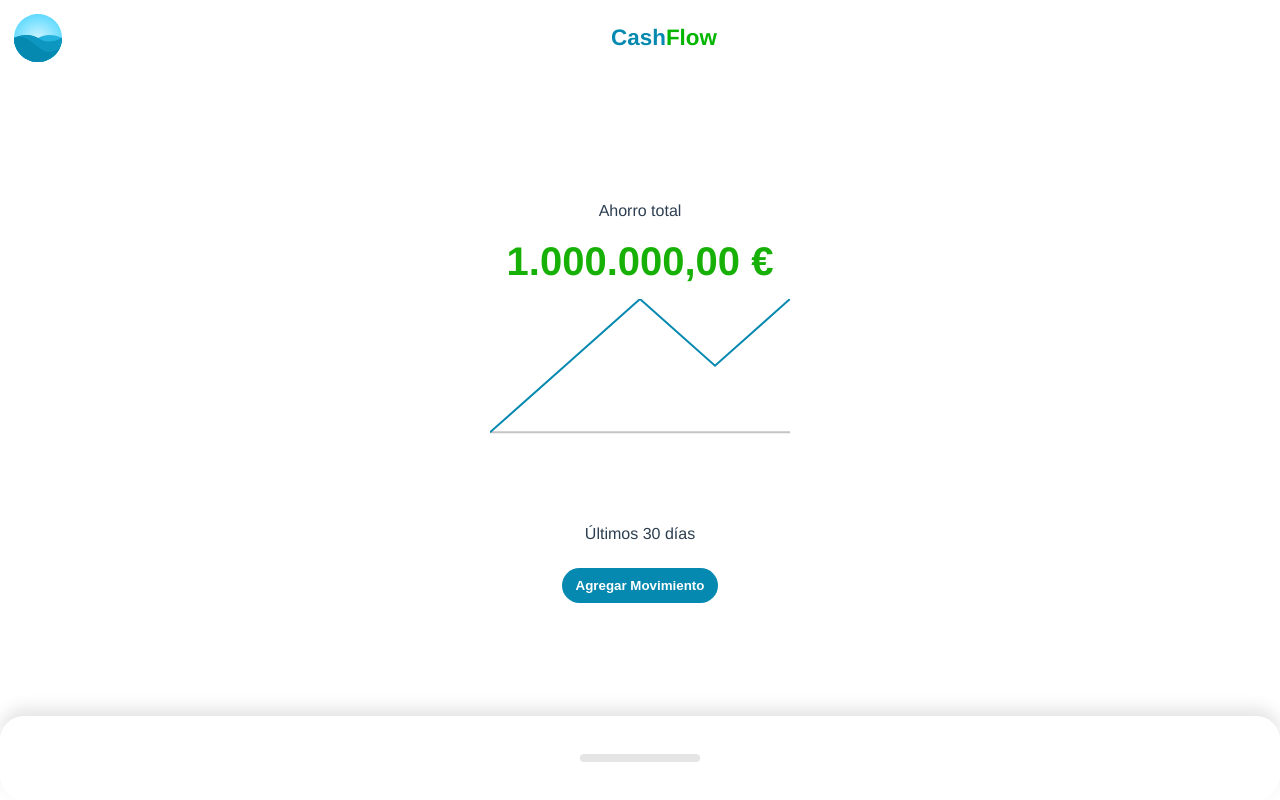
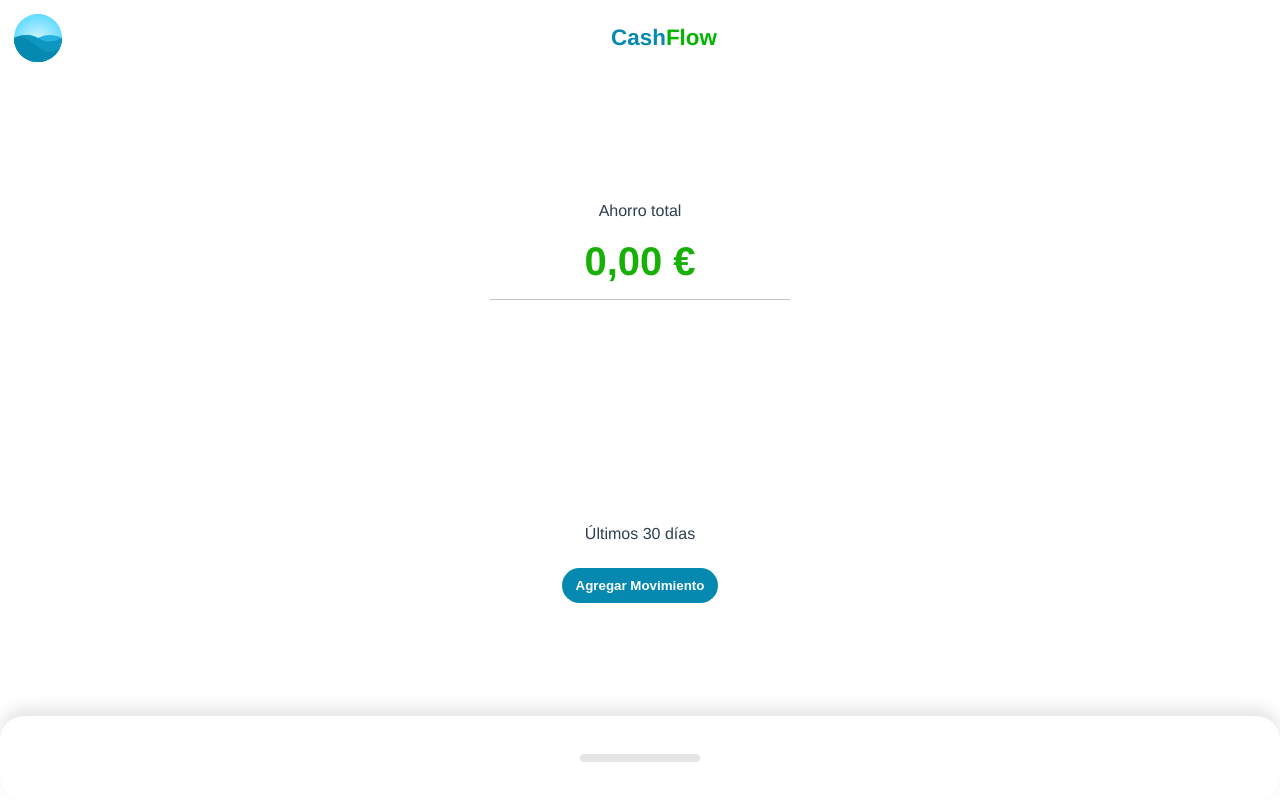
Before and after one commit to ljmarquezg/platzi-vue-cashflow, a Vue app: page / in a window 1280 px wide. Built offline with nearby package versions, Linux system fonts and the light colour scheme.

Commit message:
feat: Persistencia

```diff
--- a/src/components/FormComponent.vue
+++ b/src/components/FormComponent.vue
@@ -97,6 +97,10 @@ const addMovement = () => {
     time: new Date(),
     id: Math.random().toString(36)
   });
+  title.value = "";
+  amount.value = 0;
+  description.value = "";
+  movementsType.value = "Ingreso";
 };
 
 const closeModal = () => emit("closeViewModalMovement");
--- a/src/components/Home.vue
+++ b/src/components/Home.vue
@@ -10,12 +10,13 @@
       <ResumeIndex
         :label="'Ahorro total'"
         :amount="amount"
-        :total-amount="1000000"
+        :total-amount="totalAmount"
       >
         <!-- Graphic section -->
         <template #graphic>
           <GraphicComponent
             :amounts="amounts"
+            @select="select"
           />
         </template>
 
@@ -60,36 +61,7 @@ export default {
     return {
       label: null,
       amount: null,
-      movements: [
-        {
-          id: "0003",
-          time: new Date("2024-04-01"),
-          title: "Ingreso de nómina",
-          description: "Ingreso de nómina mes de marzo",
-          amount: 100
-        },
-        {
-          id: "0004",
-          time: new Date("2024-04-02"),
-          title: "Ingreso de nómina",
-          description: "Ingreso de nómina mes de abril",
-          amount: 100
-        },
-        {
-          id: "0003",
-          time: new Date("2024-04-03"),
-          title: "Ingreso de nómina",
-          description: "Ingreso de nómina mes de mayo",
-          amount: -100
-        },
-        {
-          id: "0006",
-          time: new Date("2024-04-03"),
-          title: "Ingreso de nómina",
-          description: "Ingreso de nómina mes de junio",
-          amount: 100
-        }
-      ]
+      movements: []
     };
   },
   computed: {
@@ -109,14 +81,36 @@ export default {
           return suma + movement;
         }, 0);
       });
+    },
+    totalAmount() {
+      return this.movements.reduce((suma, movement) => {
+        return suma + movement.amount;
+      }, 0);
     }
   },
   methods: {
     updateMovements(movement) {
       this.movements.push(movement);
+      this.save();
     },
     removeItem(id) {
       this.movements = this.movements.filter(movement => movement.id !== id);
+      this.save();
+    },
+    save() {
+      localStorage.setItem("movements", JSON.stringify(this.movements));
+    },
+    select(value){
+      this.amount = value;
+    }
+  },
+  mounted() {
+    const movements = JSON.parse(localStorage.getItem("movements"));
+
+    if (Array.isArray(movements)) {
+      this.movements = movements.map(movement => {
+        return { ...movement, time: new Date(movement.time) };
+      });
     }
   }
 };
--- a/src/components/Resume/GraphicComponent.vue
+++ b/src/components/Resume/GraphicComponent.vue
@@ -9,10 +9,10 @@
       <line
         stroke="#c4c4c4"
         stroke-width="2"
-        x1="zero"
-        :y1="zero"
-        x2="300"
-        :y2="zero"
+        x1="0"
+        :y1="zero || 0"
+        :x2="width"
+        :y2="zero || 0"
       />
 
       <polyline
@@ -29,7 +29,7 @@
         :x1="pointer"
         y1="0"
         :x2="pointer"
-        y2="200"
+        :y2="height || 0"
       />
     </svg>
     <p>Últimos 30 días</p>
@@ -37,12 +37,12 @@
 </template>
 
 <script setup>
-import { computed, defineProps, ref, toRefs } from "vue";
+import { computed, defineEmits, defineProps, ref, toRefs, watch } from "vue";
 
 const props = defineProps({
   amounts: {
     type: Array,
-    default: () => []
+    default: () => [0]
   }
 });
 
@@ -51,14 +51,14 @@ const { amounts } = toRefs(props);
 const width = 300;
 const height = 200;
 const viewBox = ref(`0 0 ${width} ${height}`);
-const min = Math.min(...amounts.value);
-const max = Math.max(...amounts.value);
 
 const zero = computed(() => {
   return amountToPixels(0);
 });
 
 const amountToPixels = (amountValue) => {
+  const min = Math.min(...amounts.value);
+  const max = Math.max(...amounts.value);
   const amountAbs = amountValue + Math.abs(min);
   const amountRange = Math.abs(max) + Math.abs(min);
 
@@ -72,21 +72,29 @@ const points = computed(() => {
     const x = (width / total) * (index + 1);
     const y = amountToPixels(amount);
     return `${points} ${x},${y}`;
-  }, `0,${zero.value}`);
+  }, `0,${amounts.value.length ? amountToPixels(amounts.value[0]) : zero.value}`);
 });
 
 const showPointer = ref(false);
 const pointer = ref(null);
-// const emit = defineEmits(["select"]);
+const emit = defineEmits(["select"]);
+
+watch(pointer, (value) => {
+  const amountLength = amounts.value.length;
+  const index = Math.ceil(value / (width / amountLength));
+
+  if (index > 0 || index < amountLength) {
+    emit("select", amounts.value[index - 1]);
+  }
+});
+
 const tap = ({ target, touches }) => {
   showPointer.value = true;
-  //const x = touches[0].clientX;
   const elementWidth = target.getBoundingClientRect().width;
   const elementX = target.getBoundingClientRect().x;
   const touchX = touches[0].clientX;
 
-  pointer.value = (( touchX - elementX) * width) / elementWidth;
-  // emit("select", pointer.value);
+  pointer.value = ((touchX - elementX) * width) / elementWidth;
 };
 
 const untap = () => {
```
